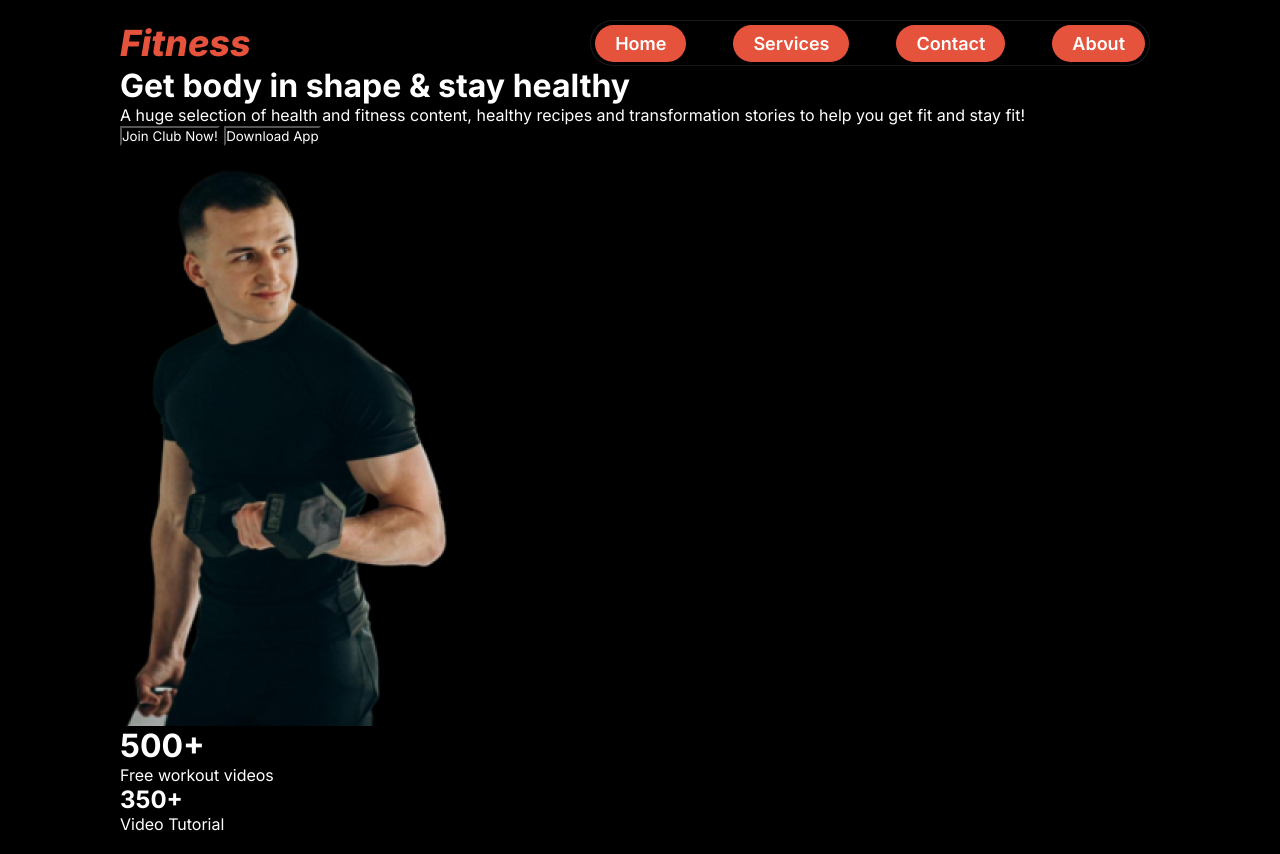
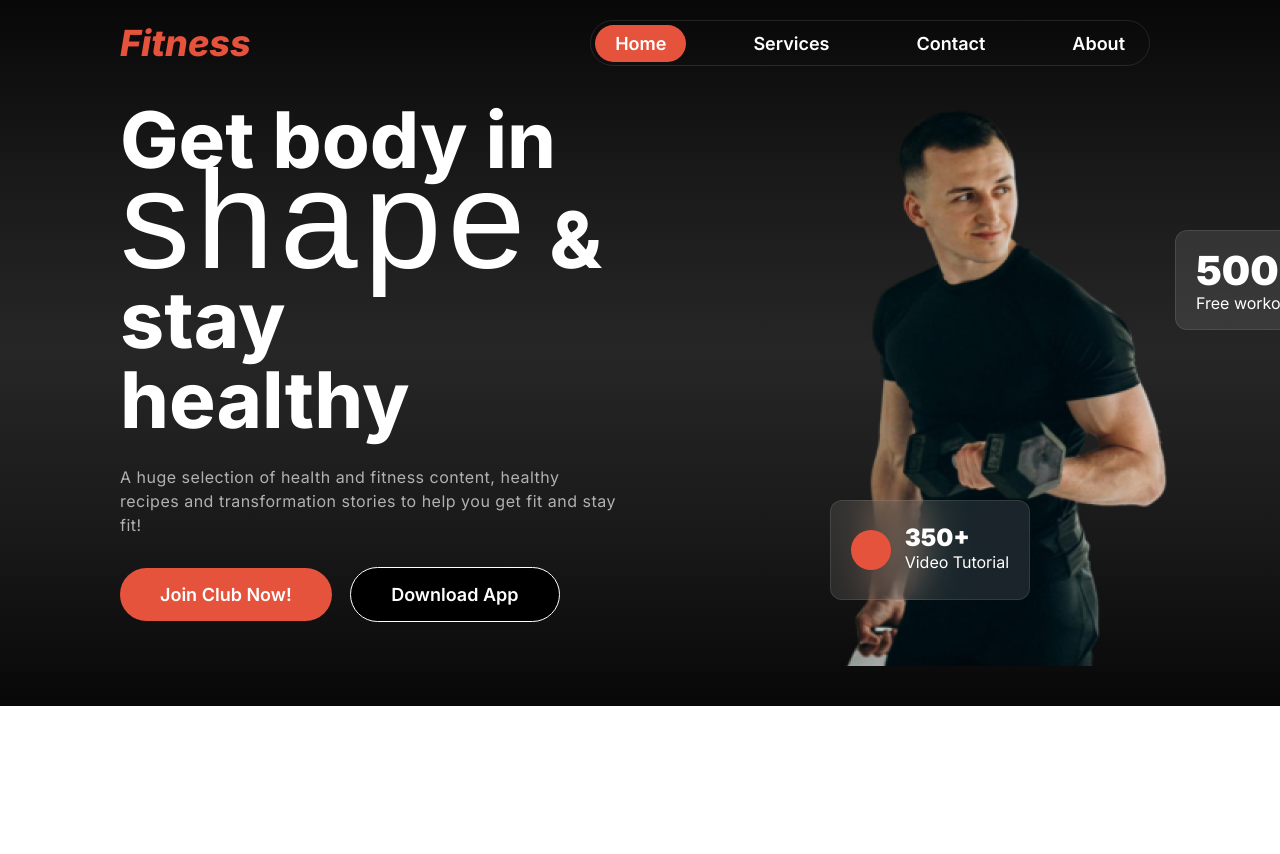
Before and after one commit to HiYasin/versatile-ui, a plain HTML site: page index.html in a window 1280 px wide. After the commit the page ends 800 px from the top, so only its background shows below. Drawn offline with Linux system fonts and the light colour scheme; a web font is replaced by a local one.

Commit message:
Banner portion of header part is completed

```diff
--- a/css/style.css
+++ b/css/style.css
@@ -4,33 +4,45 @@
 /* font-family: 'Inter', sans-serif; */
 /* font-family: 'Miama', sans-serif; */
 
-*{
+* {
     margin: 0;
     padding: 0 0;
     box-sizing: border-box;
     font-family: 'Inter', sans-serif;
-    background: black;
+    /* background: black; */
     color: white;
-    /* background: linear-gradient(180.00deg, rgb(17, 17, 17),rgba(119, 119, 119, 0) 100%); */
+    /* background: linear-gradient(
+    180.00deg, rgb(17, 17, 17),
+    rgba(119, 119, 119, 0) 100%);
+     */
 }
 
-body{
+
+header {
     padding: 20px 120px;
+    background-image: linear-gradient(180deg,
+            hsl(0deg 0% 3%) 0%,
+            hsl(0, 0%, 10%) 25%,
+            hsl(0, 0%, 15%) 50%,
+            hsl(0, 0%, 10%) 75%,
+            hsl(0deg 0% 3%) 100%);
 }
 
 /* Navigation styles */
-.navContainer{
+.navContainer {
     display: flex;
     justify-content: space-between;
     align-items: center;
 }
-.navTitle h1{
+
+.navTitle h1 {
     font-style: italic;
     color: rgb(230, 83, 60);
     font-size: 36px;
     font-weight: 800;
 }
-.navbar ul{
+
+.navbar ul {
     display: flex;
     list-style: none;
     justify-content: space-between;
@@ -45,11 +57,115 @@ body{
 
 }
 
-.navbar li a{
+.navbar li a {
     padding: 8px 20px 8px 20px;
-    background: #E6533C;
     font-size: 18px;
     font-weight: 600;
     text-decoration: none;
     border-radius: 46px;
 }
+
+/* Banner styles */
+.bannerContainer {
+    display: flex;
+    justify-content: flex-start;
+    align-items: center;
+}
+
+.bannerText {
+    width: 600px;
+    margin-right: 200px;
+}
+
+.bannerTitle {
+    font-size: 78px;
+    font-weight: 750;
+    line-height: 80px;
+}
+
+.bannerTitle>span {
+    font-family: 'Miama', sans-serif;
+    font-size: 140px;
+    font-weight: 400;
+    letter-spacing: 6px;
+}
+
+.bannerSubTitle p{
+    font-size: 16px;
+    font-weight: 400;
+    line-height: 24px;
+    letter-spacing: 0.5px;
+    color: rgb(177, 177, 177);
+    margin-top: 25px;
+}
+
+.bannerImage {
+    width: 300px;
+    margin: 20px;
+}
+
+.btn {
+    border-radius: 42px;
+    margin: 30px 14px 30px 0px;
+    padding: 16px 40px 16px 40px;
+    font-size: 18px;
+    font-weight: 600;
+}
+
+.btn-primary {
+    background: rgb(230, 83, 60);
+    border: none;
+}
+
+.btn-secondary {
+    background: black;
+    border: 1px solid rgb(255, 255, 255);
+}
+
+.orangeCircle{
+    width: 40px;
+    height: 40px;
+    border-radius: 50%;
+    background: #E6533C;
+}
+
+.imageTopText h1{
+    font-size: 40px;
+    font-weight: 900;
+    line-height: 40px;
+}
+.imageTopText h2{
+    font-size: 24px;
+    font-weight: 900;
+    line-height: 24px;
+}
+.imageTopText{
+    border: 1px solid rgba(255, 255, 255, 0.1);
+    border-radius: 12px;
+    padding: 20px;
+    backdrop-filter: blur(20px);
+    background: rgba(255, 255, 255, 0.1);
+    width: 200px;
+    height: 100px;
+    /* display: flex;
+    flex-direction: column;
+    justify-content: center; */
+    font-size: 16px;
+    font-weight: 400;
+    line-height: 24px;
+}
+.imageTopText2{
+    display: flex;
+    flex-direction: row;
+    justify-content: space-between;
+    align-items: center;
+    position: absolute;
+    left: 830px;
+    top: 500px;
+}
+
+.imageTopText1{
+    position: absolute;
+    left: 1175px;
+    top: 230px;
+}
--- a/index.html
+++ b/index.html
@@ -13,7 +13,7 @@
             </div>
             <div class="navbar">
                 <ul>
-                    <li><a href="#">Home</a></li>
+                    <li><a href="#" class="btn-primary">Home</a></li>
                     <li><a href="#">Services</a></li>
                     <li><a href="#">Contact</a></li>
                     <li><a href="#">About</a></li>
@@ -23,7 +23,7 @@
         <div class="bannerContainer">
             <div class="bannerText">
                 <h1 class="bannerTitle">
-                    Get body in shape & stay healthy
+                    Get body in <br> <span>shape</span> & stay <br> healthy
                 </h1>
                 <div class="bannerSubTitle">
                     <p>
@@ -31,24 +31,26 @@
                     </p>
                 </div>
                 <div class="bannerButtons">
-                    <button class="btn-primary">Join Club Now!</button>
-                    <button class="btn-secondary">Download App</button>
+                    <button class="btn btn-primary">Join Club Now!</button>
+                    <button class="btn btn-secondary">Download App</button>
                 </div>
             </div>
             <div class="bannerImage">
                 <div class="bannerImg">
                     <img src="images/Images 2.png" alt="A fit person">
                 </div>
-                <div class="imageTopText">
+                <div class="imageTopText imageTopText1">
                     <h1>500+</h1>
                     <p>Free workout videos</p>
                 </div>
-                <div class="imageTopText">
+                <div class="imageTopText imageTopText2">
                     <div class="orangeCircle">
 
                     </div>
-                    <h2>350+</h2>
+                    <div>
+                        <h2>350+</h2>
                     <p>Video Tutorial</p>
+                    </div>
                 </div>
             </div>
         </div>
```
